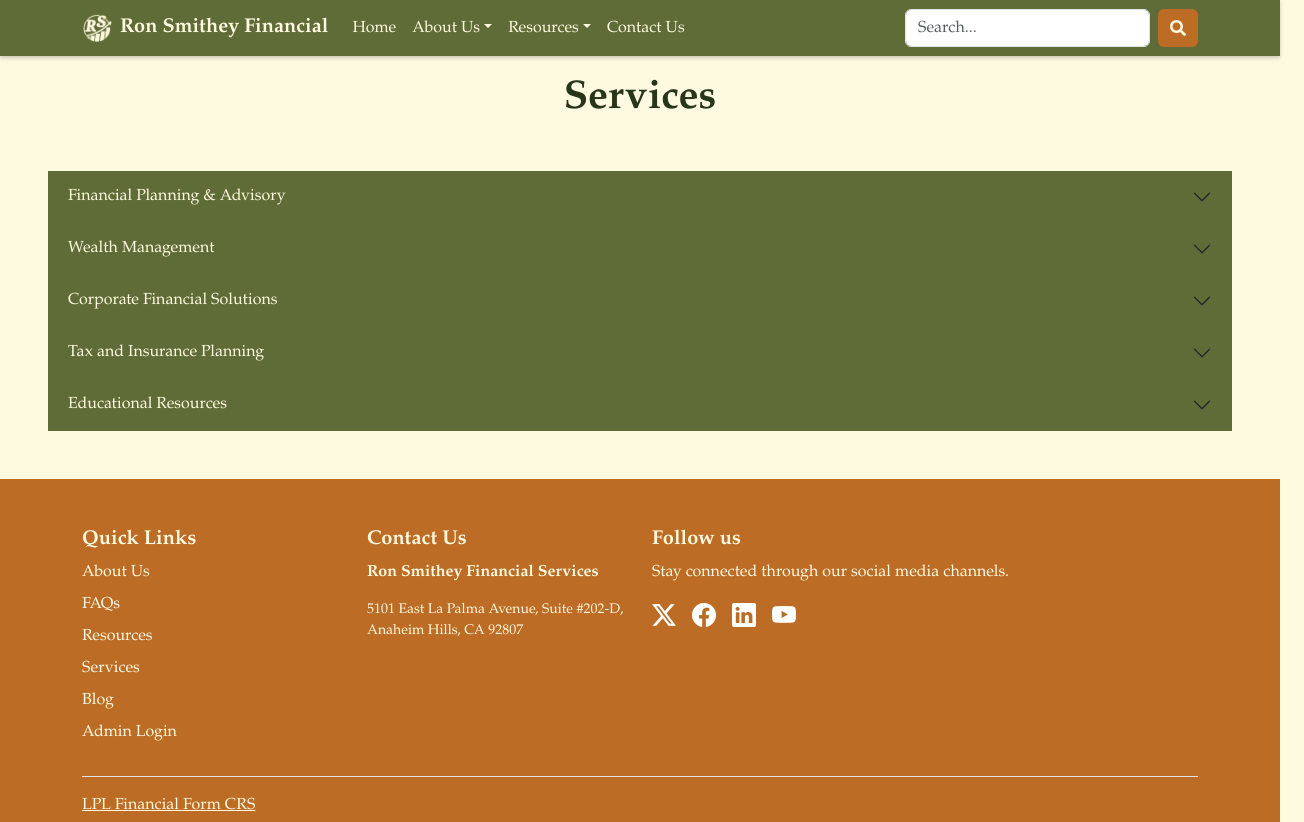
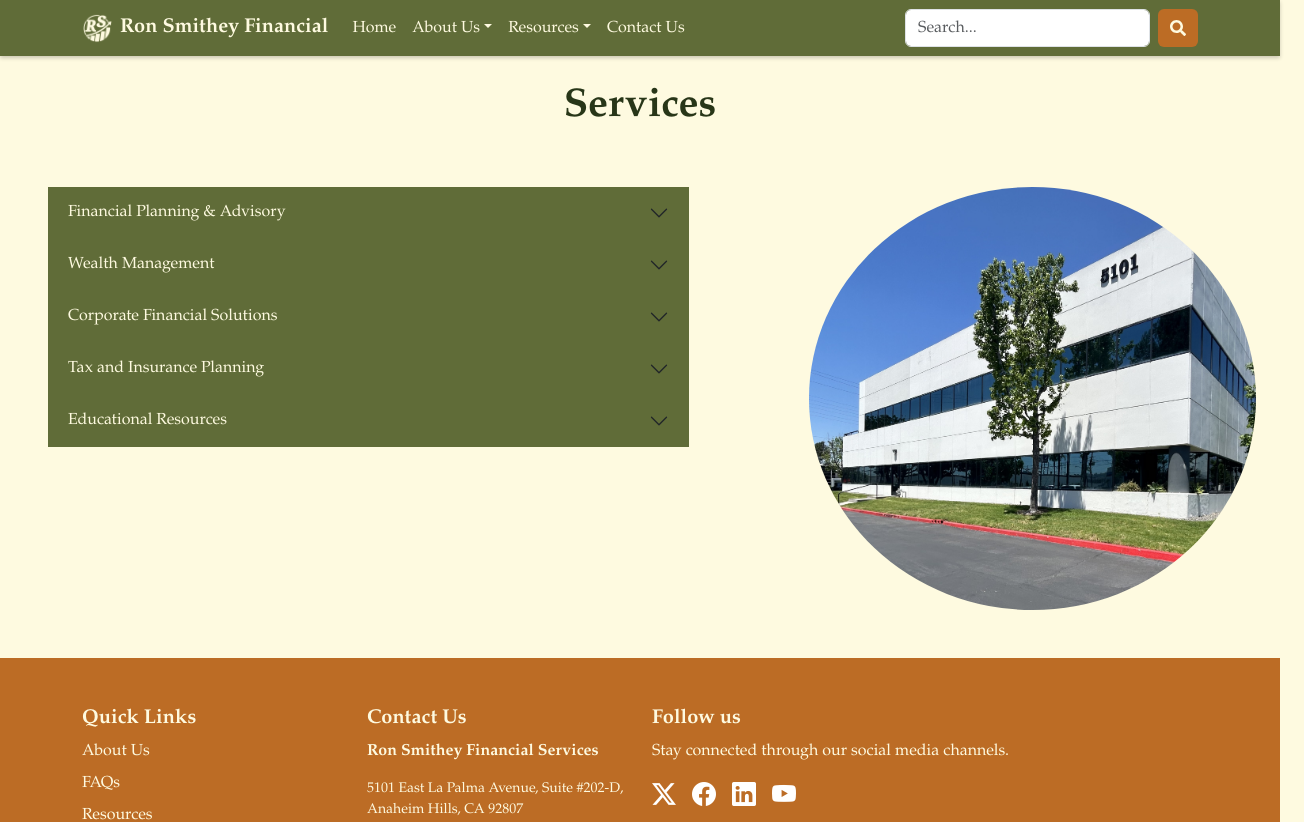
Before and after one commit to DavidTimothyNam/CSC-131-Final, a React (Vite) app in the folder client/: page /services in a window 1280 px wide. Shown: the top 822 px of the page, 1304 px wide, since content can reach past the window. Built offline with nearby package versions, Linux system fonts and the light colour scheme.

Commit message:
several small css fixes
services and faq page changes are iffy, revert if not wanted

```diff
--- a/client/src/components/searchBar.jsx
+++ b/client/src/components/searchBar.jsx
@@ -30,7 +30,7 @@ function SearchBar() {
         value={query} // Set the value to the query state
         onChange={(e) => setQuery(e.target.value)} // Update local state when user types
       />
-      <button type="submit" className="btn btn-light">
+      <button type="submit" className="btn btn-light buttonDark">
         <FaSearch />
       </button>
     </Form>
--- /dev/null
+++ b/client/src/pages/404Page.jsx
@@ -0,0 +1,16 @@
+import React from "react";
+import { Link } from "react-router-dom";
+//import Layout from "../../components/Layout";
+
+const PageNotFound = () => {
+    return (
+        //<Layout>
+            <div className="m-5 p-5 text-center">
+                <h2><b>404 Error</b></h2>
+                <p>Oops! The page you're looking for does not exist. Press the back button to continue browsing.</p>
+            </div>
+        //</Layout>
+    );
+};
+
+export default PageNotFound;
--- a/client/src/pages/AboutUs/FAQ.jsx
+++ b/client/src/pages/AboutUs/FAQ.jsx
@@ -1,11 +1,13 @@
 import React from "react";
-import { Accordion } from "react-bootstrap";
+import { Accordion, Col, Row } from "react-bootstrap";
 import Layout from "../../components/Layout";
 
 const FAQ = () => {
   return (
     <Layout>
-      <h1 className="mb-4 bold text-center" style={{marginTop: '75px'}}>Frequently Asked Questions</h1>
+      <h1 className="pt-4 bold text-center" style={{marginTop: '75px'}}>Frequently Asked Questions</h1>
+<Row>
+  <Col lg={7}>
       <Accordion flush className="m-5">
         <Accordion.Item eventKey="0">
           <Accordion.Header>What does a financial planner do?</Accordion.Header>
@@ -104,6 +106,16 @@ const FAQ = () => {
           </Accordion.Body>
         </Accordion.Item>
       </Accordion>
+      </Col>
+      <Col className="rect-img-container">
+                <img
+                  src="/images/office_location.jpg"
+                  alt="Profile Photo"
+                  className="rect-img p-5"
+                  id="imgShape"
+                />
+              </Col>
+      </Row>
     </Layout>
   );
 };
--- a/client/src/pages/Resources/Services.jsx
+++ b/client/src/pages/Resources/Services.jsx
@@ -1,11 +1,13 @@
 import React from "react";
-import { Accordion } from "react-bootstrap";
+import { Accordion, Col, Row } from "react-bootstrap";
 import Layout from "../../components/Layout";
 
 const Services = () => {
   return (
     <Layout>
-      <h1 className="mb-4 bold text-center" style={{marginTop: '75px'}}>Services</h1>
+      <h1 className="pt-2 bold text-center" style={{ marginTop: '75px' }}>Services</h1>
+      <Row>
+        <Col lg={7}>
           <Accordion flush className="m-5">
             <Accordion.Item eventKey="0">
               <Accordion.Header>Financial Planning & Advisory</Accordion.Header>
@@ -44,6 +46,16 @@ const Services = () => {
               </Accordion.Body>
             </Accordion.Item>
           </Accordion>
+        </Col>
+        <Col className="rect-img-container">
+          <img
+            src="/images/office_location.jpg"
+            alt="Profile Photo"
+            className="rect-img p-5"
+            id="imgShape"
+          />
+        </Col>
+      </Row>
     </Layout>
   );
 };
--- a/client/src/router.jsx
+++ b/client/src/router.jsx
@@ -17,6 +17,7 @@ import Search from "./pages/SearchPage.jsx";
 
 import Contact from "./pages/Contact.jsx";
 
+import PageNotFound from "./pages/404Page.jsx";
 // Admin-related pages
 import PrivateRoute from "./admin/PrivateRoute.jsx";
 import Admin from "./admin/Admin";
@@ -36,6 +37,8 @@ export const router = createBrowserRouter([
   { path: "/blog", element: <Blog /> },
   { path: "/contact", element: <Contact /> },
   { path: "/search", element: <Search /> },
+  //
+  { path: "*", element: <PageNotFound />},
   // { path: "/legal", element: <Legal /> },
   // make legal page later
 
--- a/client/src/styles.css
+++ b/client/src/styles.css
@@ -232,3 +232,7 @@ nav {
   .blogSidebar:hover, .footerLink:hover{
     color:#283618;
   }
+
+  .bi-twitter-x:hover, .bi-facebook:hover, .bi-linkedin:hover, .bi-youtube:hover{
+        color: #283618 !important;
+  }
```
Lines whose indentation alone changed are shown as unchanged.
